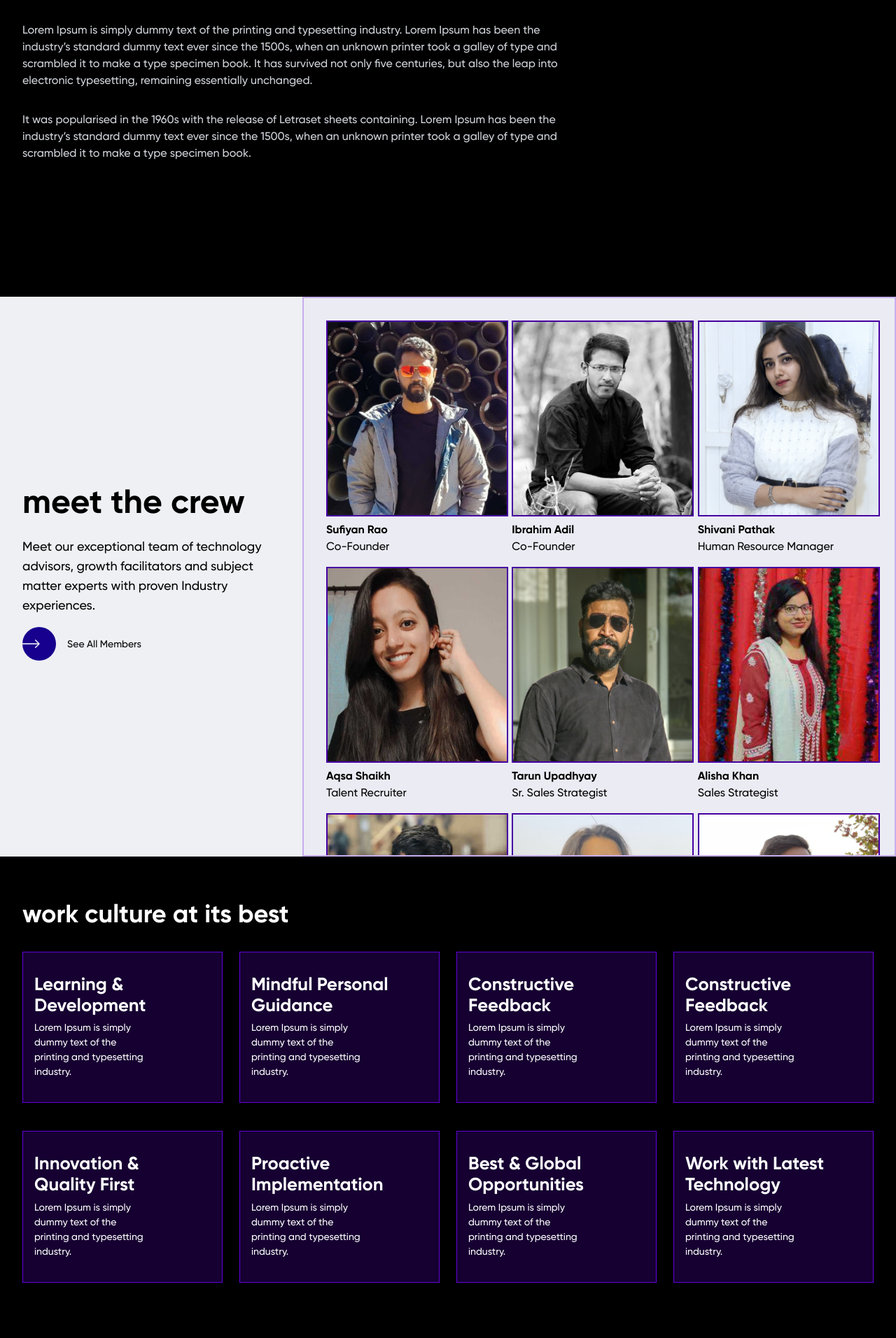
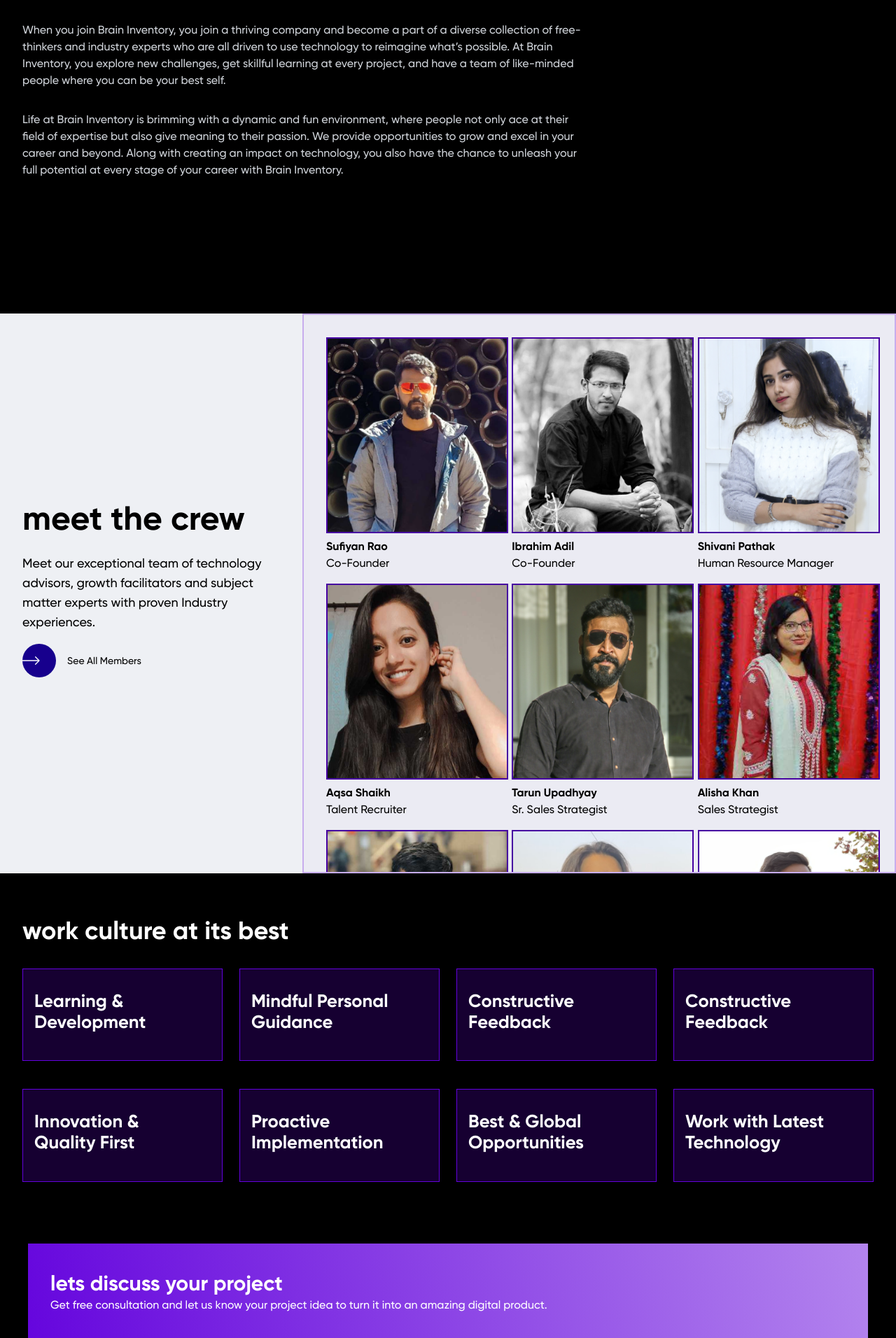
Before and after one commit to darshanboyat/bi, a Next.js app: page /career in a window 1280 px wide. Shown: the part 1048-2960 px from the top of the page at 70% size. Built offline with nearby package versions, Linux system fonts and the light colour scheme; a web font is replaced by a local one.

Commit message:
target-chnages

```diff
--- a/components/career/culture.js
+++ b/components/career/culture.js
@@ -13,43 +13,43 @@ class culture extends Component {
                 <div className='lg:grid lg:grid-cols-4 gap-6'>
                     <div className='bg-development-simply mb-4 lg-mb-0'>
                         <h2>Learning & Development</h2>
-                        <p>Lorem Ipsum is simply dummy text of the printing and typesetting industry.</p>
+                        {/* <p>Lorem Ipsum is simply dummy text of the printing and typesetting industry.</p> */}
                     </div>
 
 
                     <div className='bg-development-simply mb-4 lg-mb-0'>
                         <h2>Mindful Personal Guidance</h2>
-                        <p>Lorem Ipsum is simply dummy text of the printing and typesetting industry.</p>
+                        {/* <p>Lorem Ipsum is simply dummy text of the printing and typesetting industry.</p> */}
                     </div>
 
                     <div className='bg-development-simply mb-4 lg-mb-0'>
                         <h2>Constructive Feedback</h2>
-                        <p>Lorem Ipsum is simply dummy text of the printing and typesetting industry.</p>
+                        {/* <p>Lorem Ipsum is simply dummy text of the printing and typesetting industry.</p> */}
                     </div>
 
                     <div className='bg-development-simply mb-4 lg-mb-0'>
                         <h2>Constructive Feedback</h2>
-                        <p>Lorem Ipsum is simply dummy text of the printing and typesetting industry.</p>
+                        {/* <p>Lorem Ipsum is simply dummy text of the printing and typesetting industry.</p> */}
                     </div>
 
                     <div className='bg-development-simply mb-4 lg-mb-0'>
                         <h2>Innovation & Quality First</h2>
-                        <p>Lorem Ipsum is simply dummy text of the printing and typesetting industry.</p>
+                        {/* <p>Lorem Ipsum is simply dummy text of the printing and typesetting industry.</p> */}
                     </div>
 
                     <div className='bg-development-simply mb-4 lg-mb-0'>
                         <h2>Proactive Implementation</h2>
-                        <p>Lorem Ipsum is simply dummy text of the printing and typesetting industry.</p>
+                        {/* <p>Lorem Ipsum is simply dummy text of the printing and typesetting industry.</p> */}
                     </div>
 
                     <div className='bg-development-simply mb-4 lg-mb-0'>
                         <h2>Best & Global Opportunities</h2>
-                        <p>Lorem Ipsum is simply dummy text of the printing and typesetting industry.</p>
+                        {/* <p>Lorem Ipsum is simply dummy text of the printing and typesetting industry.</p> */}
                     </div>
 
                     <div className='bg-development-simply mb-4 lg-mb-0'>
                         <h2>Work with Latest Technology</h2>
-                        <p>Lorem Ipsum is simply dummy text of the printing and typesetting industry.</p>
+                        {/* <p>Lorem Ipsum is simply dummy text of the printing and typesetting industry.</p> */}
                     </div>
 
                 </div>
--- a/components/common/Footer.js
+++ b/components/common/Footer.js
@@ -285,12 +285,9 @@ export default function Footer() {
                     <div>
                         <ul className="text-sm space-x-6">
                             <li className="inline-flex items-center align-middle cursor-pointer">
-                                <Link href="https://www.goodfirms.co/company/brain-inventory">
-                                    <a  target="_blank" rel="noopener noreferrer">
-
+                                    <a href="https://www.goodfirms.co/company/brain-inventory" target="_blank" rel="noopener noreferrer">
                                   <img src="/images/footer-firm1.png" alt="brain inventory best rating and reviews on Good Firm" />
                                     </a>
-                                </Link>
                             </li>
                             <li className="inline-flex items-center align-middle cursor-pointer">
                               <Link target="_blank" href="https://clutch.co/profile/brain-inventory">
--- a/components/common/locateUs.js
+++ b/components/common/locateUs.js
@@ -37,7 +37,7 @@ export default function LocateUs() {
         <div className="2xl:py-32 xl:py-28 py-24 2xl:px-10 lg:px-8 mobile-padding">
             <div className="container padding-left-all-section">
             <div className="2xl:py-20 py-12 2xl:px-12 lg:px-16 border border-blue bg-base-blue-2 2xl:space-y-8 xl:space-y-6 space-y-4">
-                <h2 className="text-heading-1 Gilroy-Bold mobile-padding">locate us</h2>
+                <h4 className="text-heading-1 Gilroy-Bold mobile-padding">locate us</h4>
                 <div className="lg:grid xl:grid-cols-4 grid-cols-2 2xl:gap-8 gap-4">
                     {
                         locations.map((el) => {
--- a/components/contacts/whyWork.js
+++ b/components/contacts/whyWork.js
@@ -15,8 +15,12 @@ class whyWork extends Component {
                       <h2 className='Gilroy-Bold text-6xl text-white'>why work with <br/> brain inventory?</h2>
 
                   <p className='pt-8 text-gray-300 text-base'>
-                  Lorem Ipsum is simply dummy text of the printing and typesetting industry. Lorem Ipsum has been the industry’s standard dummy text ever since the 1500s, when an unknown printer took a galley of type and scrambled it to make a type specimen book. It has survived not only five centuries, but also the leap into electronic typesetting, remaining essentially unchanged.</p>
-                  <p className='pt-8 text-gray-300 text-base'> It was popularised in the 1960s with the release of Letraset sheets containing. Lorem Ipsum has been the industry’s standard dummy text ever since the 1500s, when an unknown printer took a galley of type and scrambled it to make a type specimen book.
+                  When you join Brain Inventory, you join a thriving company and become a part of a diverse collection of free- thinkers and industry experts who are all driven to use technology to reimagine what’s possible. At Brain Inventory, you explore new challenges, get skillful learning at every project, and have a team of like-minded people where you can be your best self.
+                  </p>
+                  <p className='pt-8 text-gray-300 text-base'>
+                  Life at Brain Inventory is brimming with a dynamic and fun environment, where people not only ace at their field of expertise but also give meaning to their passion. We provide opportunities to grow and excel in your career and beyond. Along with creating an impact on technology, you also have the chance to unleash your full potential at every stage of your career with Brain Inventory.
+
+
                   </p>
                     </div>
                </div>
```
